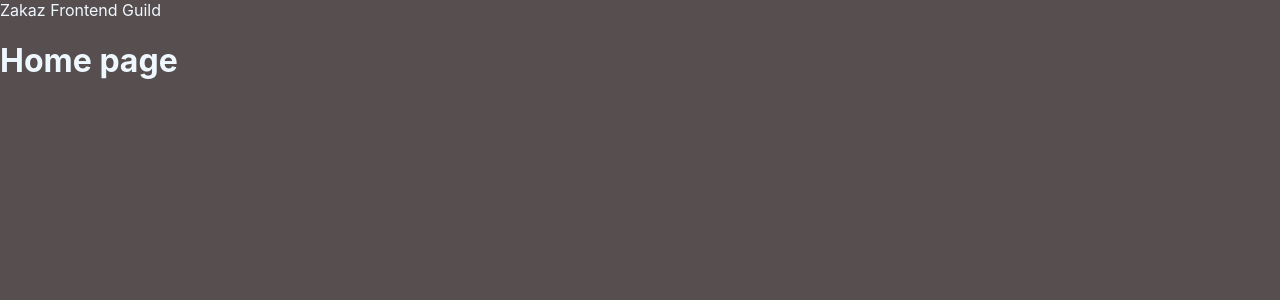
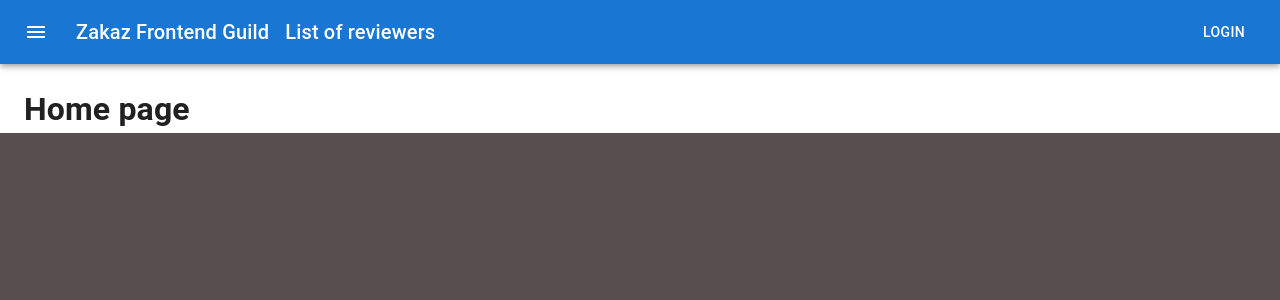
Before and after one commit to blik3230/zakaz-frontend-guild, a Next.js app: page / in a window 1280 px wide. Shown: the top 300 px of the page. Built offline with nearby package versions, Linux system fonts and the light colour scheme.

Commit message:
Update GeneralLayout

```diff
--- a/pages/_app.tsx
+++ b/pages/_app.tsx
@@ -1,9 +1,10 @@
-import "../styles/globals.css";
-import type { AppProps } from "next/app";
-import { useEffect } from "react";
+import '../styles/globals.css';
+import { CssBaseline } from '@mui/material';
+import type { AppProps } from 'next/app';
+import { Fragment, useEffect } from 'react';
 
 // Import the functions you need from the SDKs you need
-import { initializeApp } from "firebase/app";
+import { initializeApp } from 'firebase/app';
 // TODO: Add SDKs for Firebase products that you want to use
 // https://firebase.google.com/docs/web/setup#available-libraries
 
@@ -11,19 +12,24 @@ function MyApp({ Component, pageProps }: AppProps) {
   useEffect(() => {
     // Your web app's Firebase configuration
     const firebaseConfig = {
-      apiKey: "AIzaSyBcFNSnyhRbDFbDI4KDtqPDUfCCOBfTwaQ",
-      authDomain: "zakaz-frontend-guild.firebaseapp.com",
-      projectId: "zakaz-frontend-guild",
-      storageBucket: "zakaz-frontend-guild.appspot.com",
-      messagingSenderId: "217750990950",
-      appId: "1:217750990950:web:a86cca0bbec9e21051bda7",
+      apiKey: 'AIzaSyBcFNSnyhRbDFbDI4KDtqPDUfCCOBfTwaQ',
+      authDomain: 'zakaz-frontend-guild.firebaseapp.com',
+      projectId: 'zakaz-frontend-guild',
+      storageBucket: 'zakaz-frontend-guild.appspot.com',
+      messagingSenderId: '217750990950',
+      appId: '1:217750990950:web:a86cca0bbec9e21051bda7',
     };
 
     // Initialize Firebase
     initializeApp(firebaseConfig);
   }, []);
 
-  return <Component {...pageProps} />;
+  return (
+    <Fragment>
+      <CssBaseline />
+      <Component { ...pageProps } />
+    </Fragment>
+  );
 }
 
 export default MyApp;
--- a/src/layout-components/GeneralLayout/GeneralLayout.tsx
+++ b/src/layout-components/GeneralLayout/GeneralLayout.tsx
@@ -1,5 +1,9 @@
-import Link from "next/link";
-import { ReactNode } from "react";
+import MenuIcon from '@mui/icons-material/Menu';
+import { Button, IconButton, Toolbar, Typography } from '@mui/material';
+import AppBar from '@mui/material/AppBar';
+import Box from '@mui/material/Box';
+import Link from 'next/link';
+import { ReactNode } from 'react';
 
 interface GeneralLayoutProps {
   children: ReactNode;
@@ -9,21 +13,35 @@ export const GeneralLayout = (props: GeneralLayoutProps) => {
   const { children } = props;
 
   return (
-    <div className="general-layout">
-      <div className="general-layout__header">
-        <header className="header-default">
-          <div className="header-default__left">
-            <Link href="/">
-              <a className="logo">Zakaz Frontend Guild</a>
-            </Link>
-          </div>
-          <div className="header-default__right"></div>
-        </header>
-      </div>
-
-      <div className="general-layout__main">{children}</div>
-
-      <div className="general-layout__footer"></div>
-    </div>
+    <Box>
+      <AppBar position="absolute">
+        <Toolbar>
+          <IconButton
+            size="large"
+            edge="start"
+            color="inherit"
+            aria-label="menu"
+            sx={ { mr: 2 } }
+          >
+            <MenuIcon/>
+          </IconButton>
+          <Link href="/">
+            <Typography href="/" variant="h6" component="a">
+              Zakaz Frontend Guild
+            </Typography>
+          </Link>
+          <Link href="/reviewers">
+            <Typography href="/" variant="h6" component="a" sx={{ml: 2}}>
+              List of reviewers
+            </Typography>
+          </Link>
+          <Button color="inherit" sx={{ml: 'auto'}}>Login</Button>
+        </Toolbar>
+      </AppBar>
+      <Box component="main" sx={{ px: 3 }}>
+        <Toolbar />
+        { children }
+      </Box>
+    </Box>
   );
 };
```
